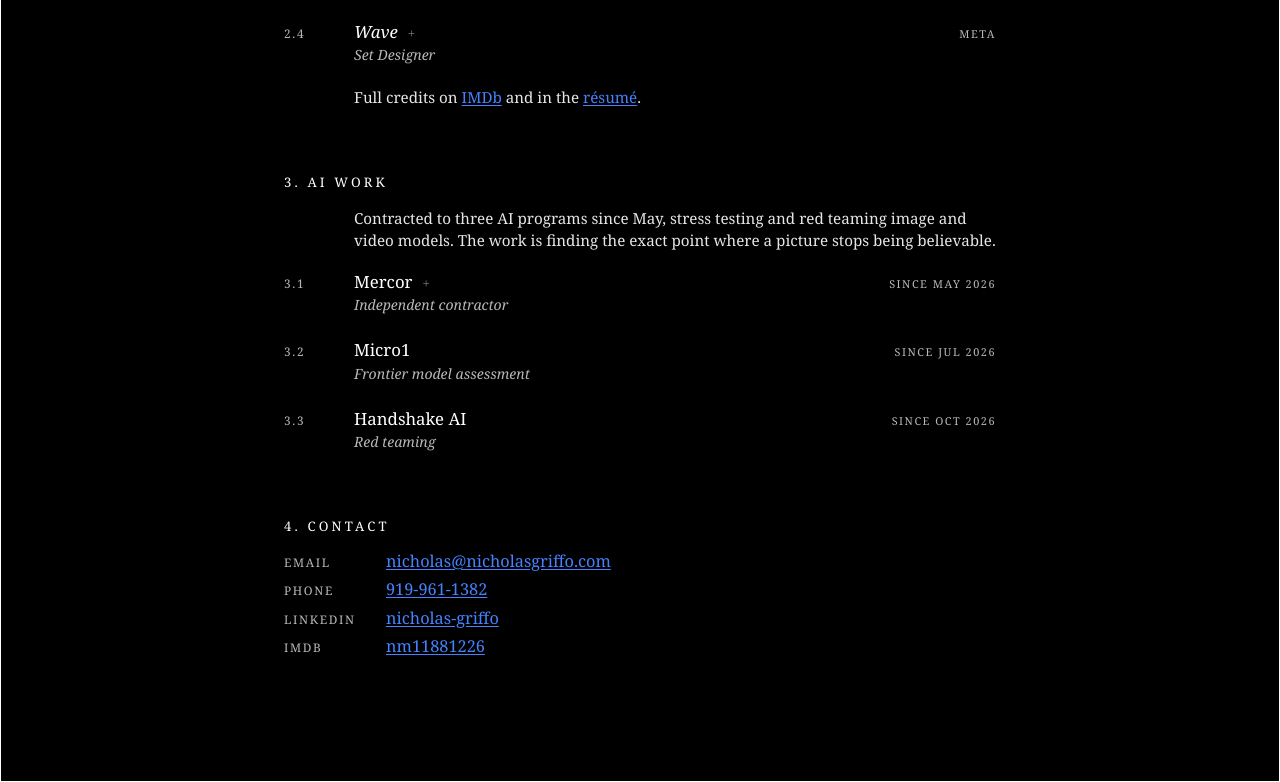
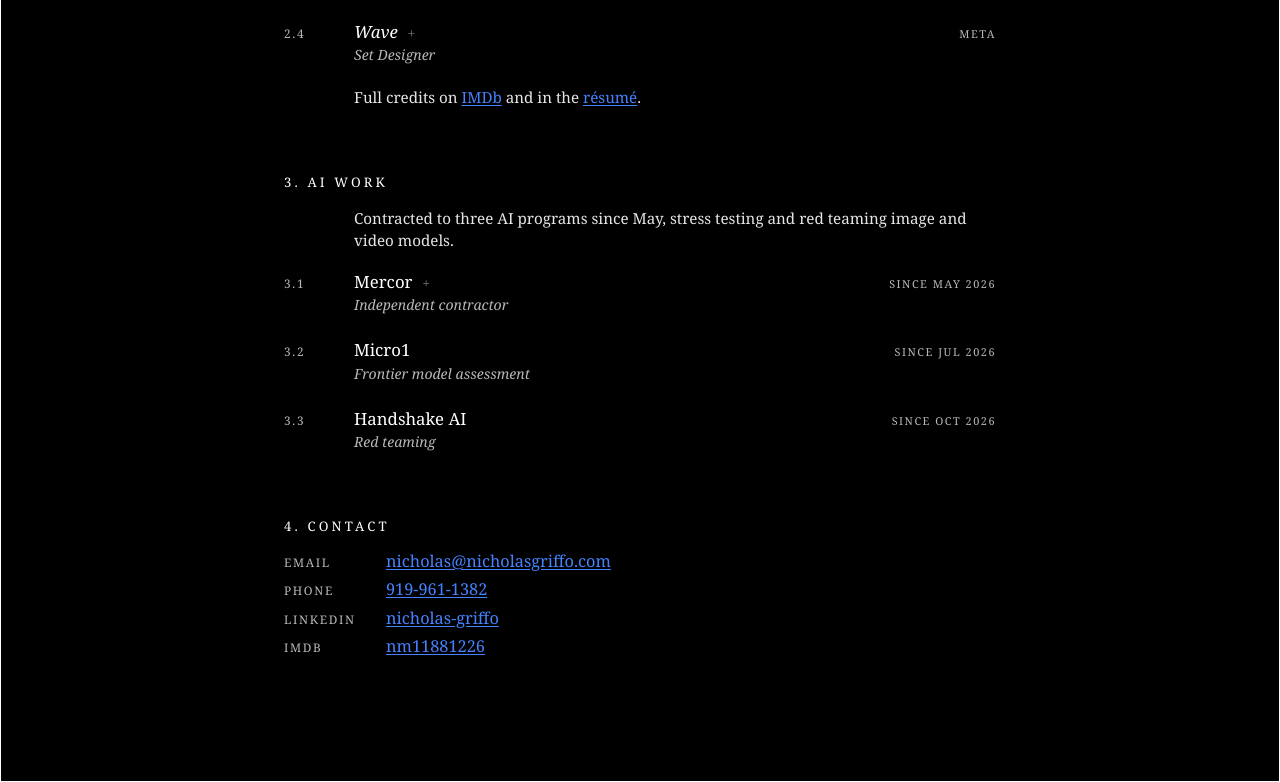
Before and after one commit to ngriffo/Nicholasgriffo.com, a plain HTML site: page portfolio.html in a window 1280 px wide. Shown: the part 1045-1827 px from the top of the page. Drawn offline with Linux system fonts and the light colour scheme; a web font is replaced by a local one.

Commit message:
Portfolio: AI Work sentence, facts only
Co-Authored-By: Claude Opus 5.5 <noreply@anthropic.com>

```diff
--- a/portfolio.html
+++ b/portfolio.html
@@ -282,7 +282,7 @@
 
   <section id="ai">
     <div class="sec-head"><h2>3. AI Work</h2></div>
-    <p class="note-row lede">Contracted to three AI programs since May, stress testing and red teaming image and video models. The work is finding the exact point where a picture stops being believable.</p>
+    <p class="note-row lede">Contracted to three AI programs since May, stress testing and red teaming image and video models.</p>
     <div class="row">
       <span class="tag">3.1</span>
       <div>
```
